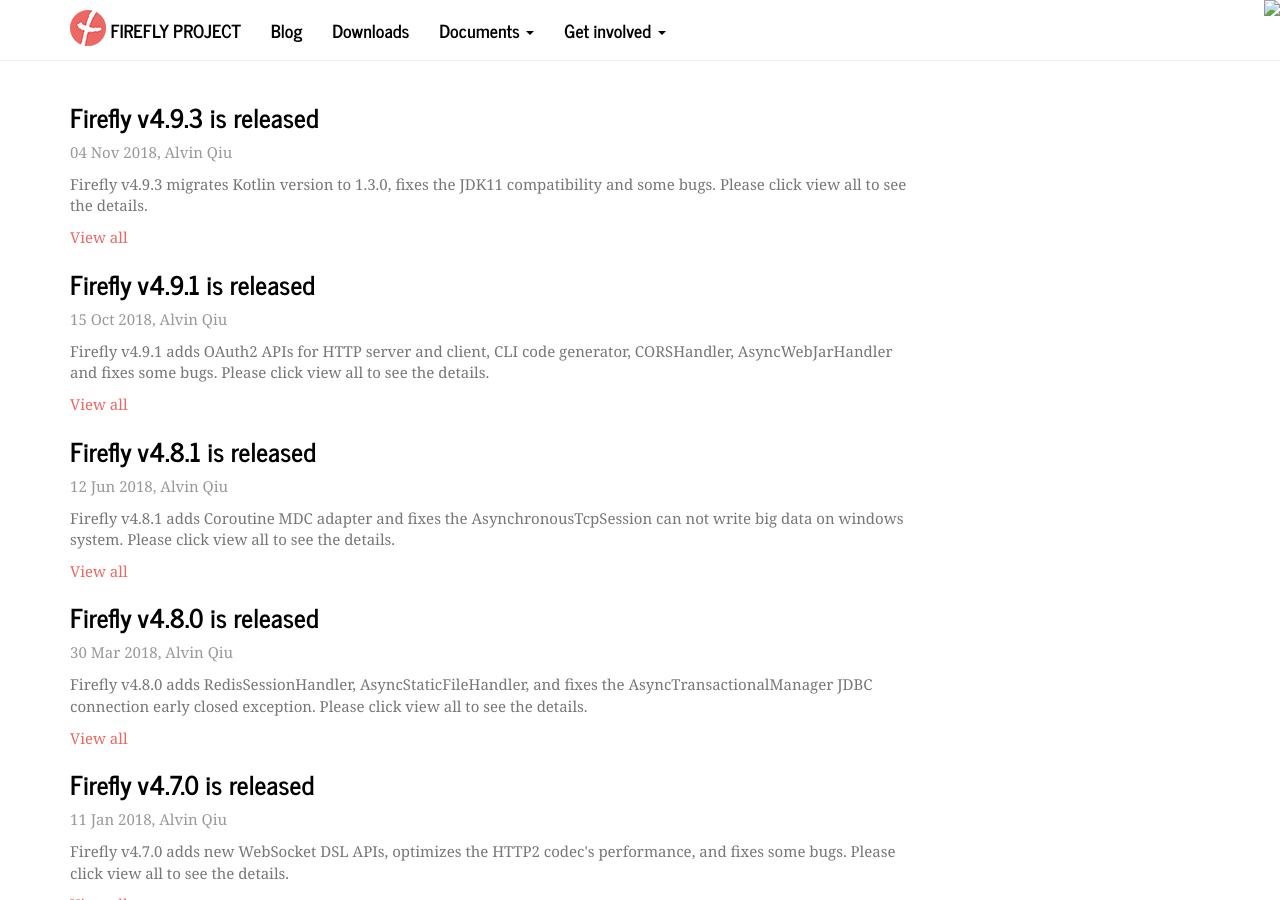
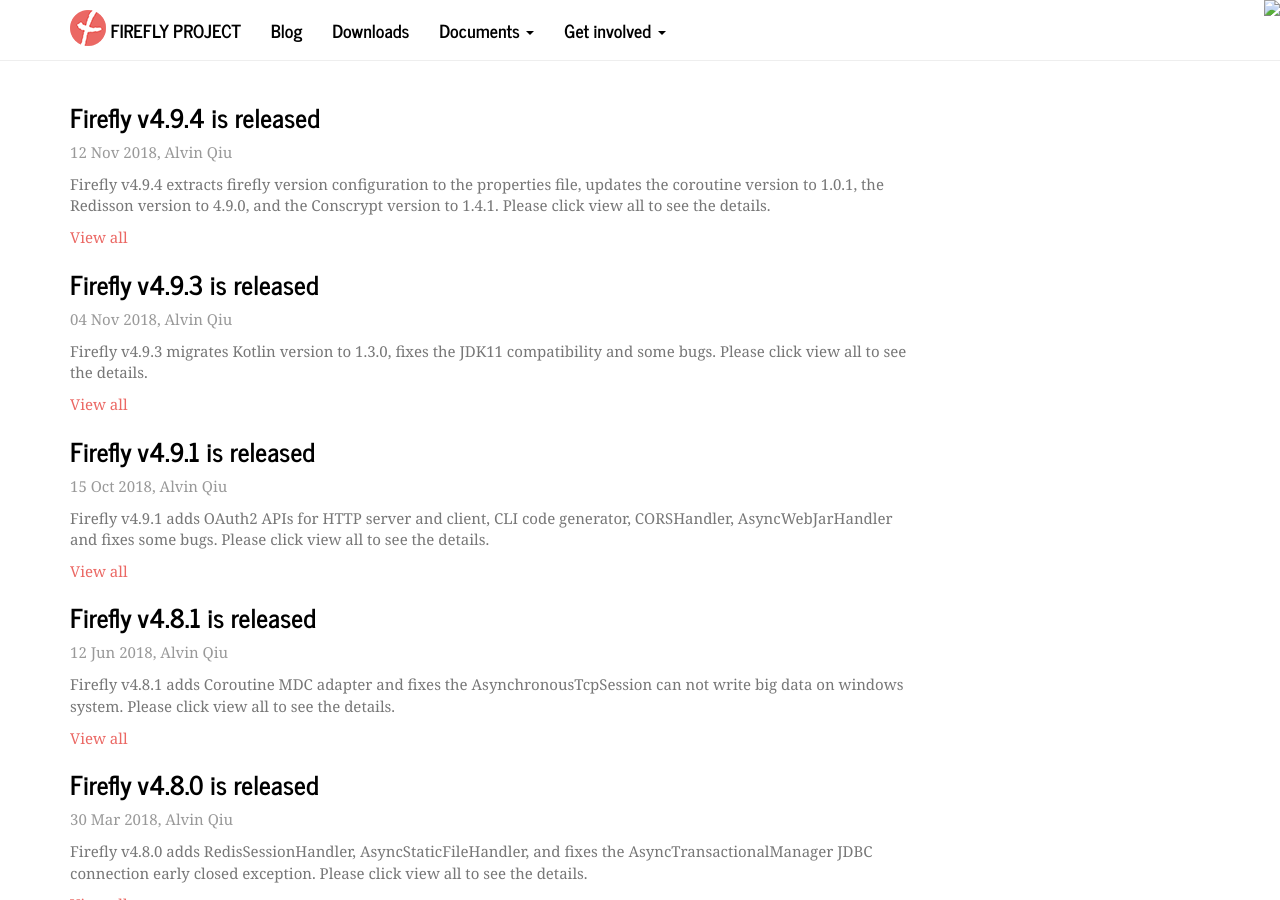
Before and after one commit to hypercube1024/firefly, a Jekyll site: the page built from blog/index.html, in a window 1280 px wide and 900 px high. Built offline with Jekyll 4.4.1, drawn with Linux system fonts in a browser that asks for light colours; the list of posts is cut into pages by our own code.

Commit message:
[chore]: 4.9.4 release

```diff
--- a/_data/global.yml
+++ b/_data/global.yml
@@ -1,4 +1,4 @@
 downloadURL : https://github.com/hypercube1024/firefly
 githubURL : https://github.com/hypercube1024/firefly
 qqgroupURL : http://qgc.qq.com/4691508
-releaseVersion : 4.9.3
+releaseVersion : 4.9.4
--- /dev/null
+++ b/_posts/2018-11-13-firefly-4.9.4-release.md
@@ -0,0 +1,18 @@
+---
+
+category : release
+title: Firefly v4.9.4 is released
+date: "2018-11-13 00:00:00 +0800"
+author: Alvin Qiu
+excerpt: Firefly v4.9.4 extracts firefly version configuration to the properties file, updates the coroutine version to 1.0.1, the Redisson version to 4.9.0, and the Conscrypt version to 1.4.1.  Please click view all to see the details.
+
+---
+<p class="text-muted"> {{ page.date | date_to_string }}, {{ page.author }}</p>
+
+Firefly v4.9.4 extracts firefly version configuration to the properties file, updates the coroutine version to 1.0.1, the Redisson version to 4.9.0, and the Conscrypt version to 1.4.1.
+
+Update log:
+1. Update kotlin coroutine version to 1.0.1.
+2. Update redisson version to 3.9.0.
+3. Update Conscrypt version to 1.4.1.
+4. Extract firefly version configuration to the properties file.
```
